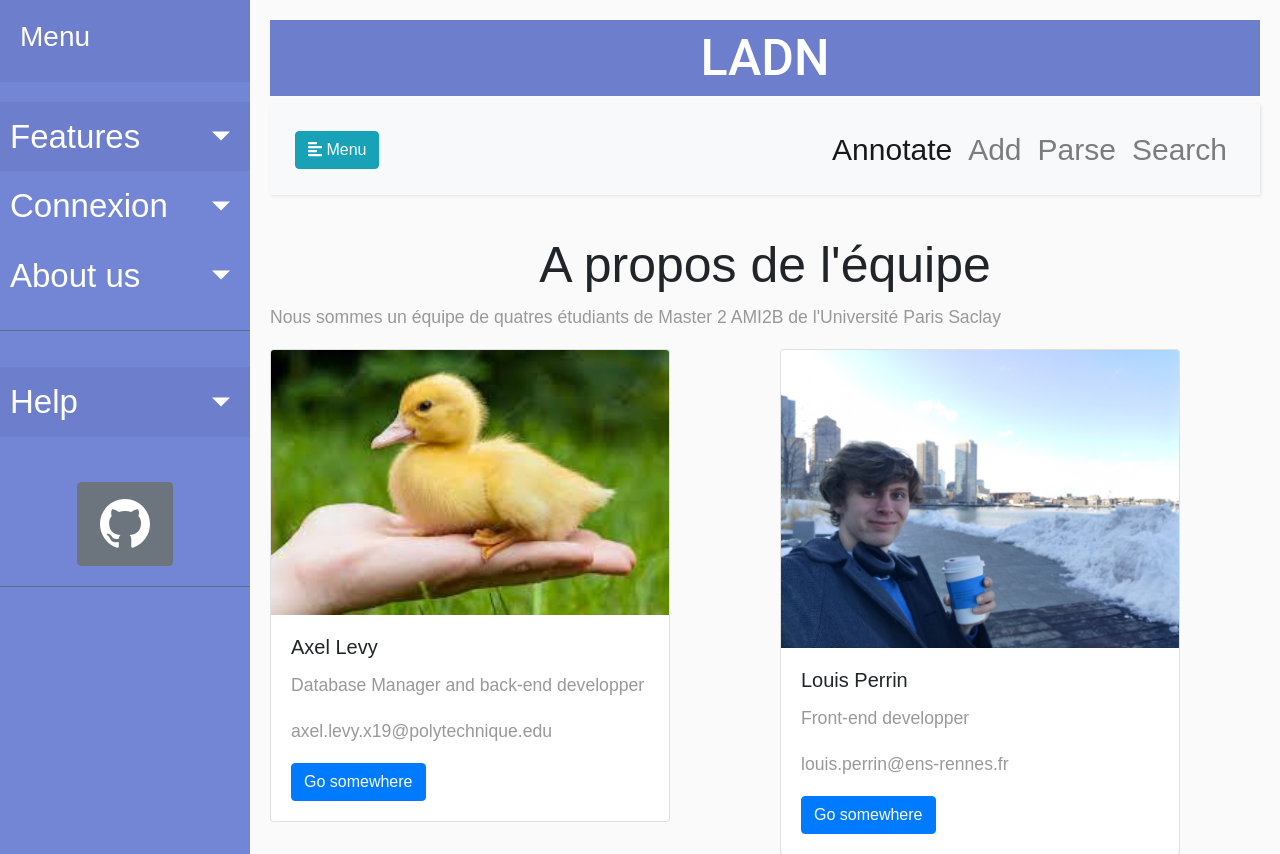
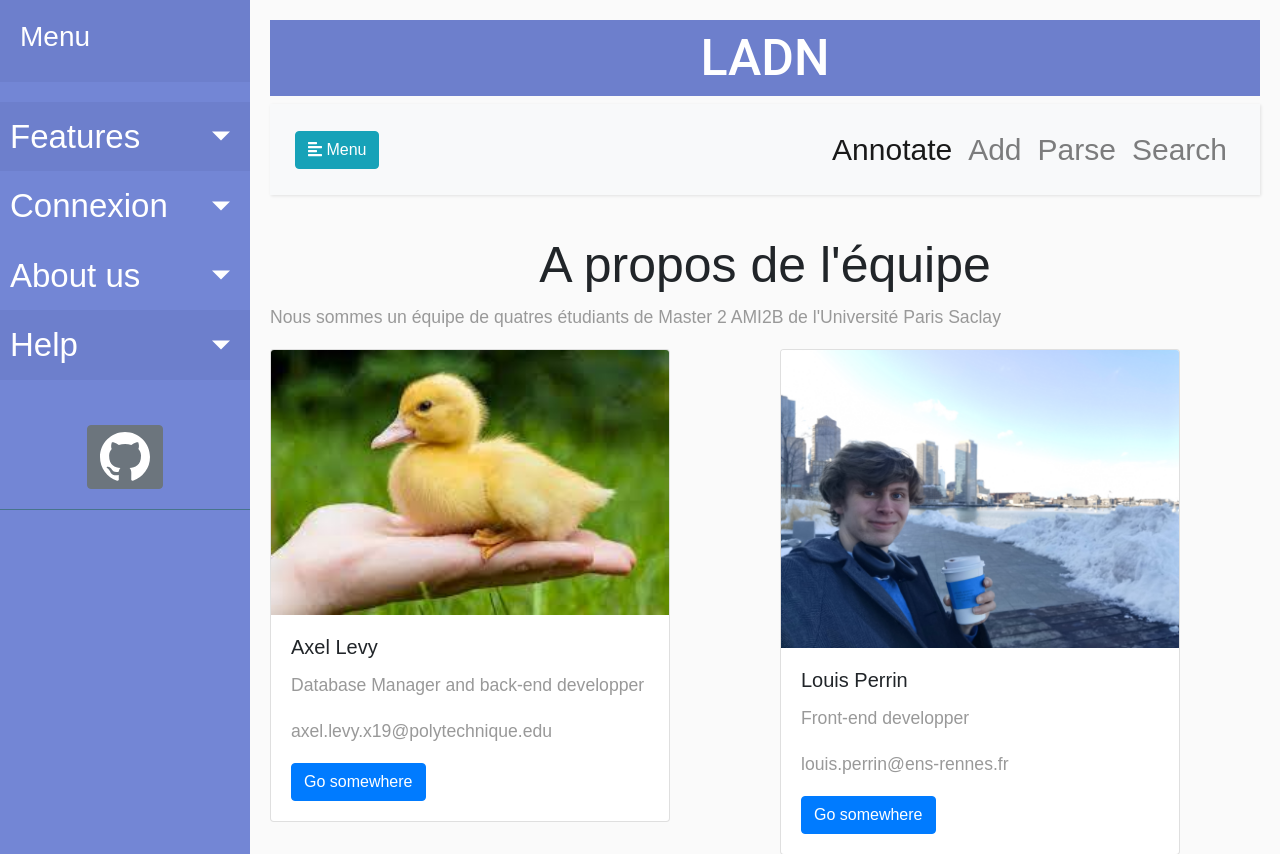
Before and after one commit to lwperrin/projet_web, a Django app: page /AboutUs/ in a window 1280 px wide. Shown: the top 854 px of the page. Run offline with Django 4.2, Linux system fonts and the light colour scheme; some libraries are stand-ins or nearby versions.

Commit message:
correction of sidebar format

```diff
--- a/source/bacterial_genome_annotation/templates/bacterial_genome_annotation/Base.html
+++ b/source/bacterial_genome_annotation/templates/bacterial_genome_annotation/Base.html
@@ -89,8 +89,6 @@
                         </li>
                     </ul>
                 </li>
-            </ul>
-            <ul class="list-unstyled components">
                 <li class="active">
                     <a href="#HelpSubmenu" data-toggle="collapse" aria-expanded="false" class="dropdown-toggle">Help</a>
                     <ul class="collapse list-unstyled" id="HelpSubmenu">
@@ -102,12 +100,14 @@
                         </li>
                     </ul>
                     <br>
+                </li>
                     <div  class="d-flex justify-content-center">
                     <button class="btn btn-secondary"><a href="https://github.com/lwperrin/projet_web.git"><svg xmlns="http://www.w3.org/2000/svg" width="50" height="50" fill="currentColor" class="bi bi-github" viewBox="0 0 16 16">
                         <path d="M8 0C3.58 0 0 3.58 0 8c0 3.54 2.29 6.53 5.47 7.59.4.07.55-.17.55-.38 0-.19-.01-.82-.01-1.49-2.01.37-2.53-.49-2.69-.94-.09-.23-.48-.94-.82-1.13-.28-.15-.68-.52-.01-.53.63-.01 1.08.58 1.23.82.72 1.21 1.87.87 2.33.66.07-.52.28-.87.51-1.07-1.78-.2-3.64-.89-3.64-3.95 0-.87.31-1.59.82-2.15-.08-.2-.36-1.02.08-2.12 0 0 .67-.21 2.2.82.64-.18 1.32-.27 2-.27.68 0 1.36.09 2 .27 1.53-1.04 2.2-.82 2.2-.82.44 1.1.16 1.92.08 2.12.51.56.82 1.27.82 2.15 0 3.07-1.87 3.75-3.65 3.95.29.25.54.73.54 1.48 0 1.07-.01 1.93-.01 2.2 0 .21.15.46.55.38A8.012 8.012 0 0 0 16 8c0-4.42-3.58-8-8-8z"/>
                       </svg></a>
                     </button>
                     </div>
+            </ul>
         </nav>
 
         <!-- Page Content  -->
```
